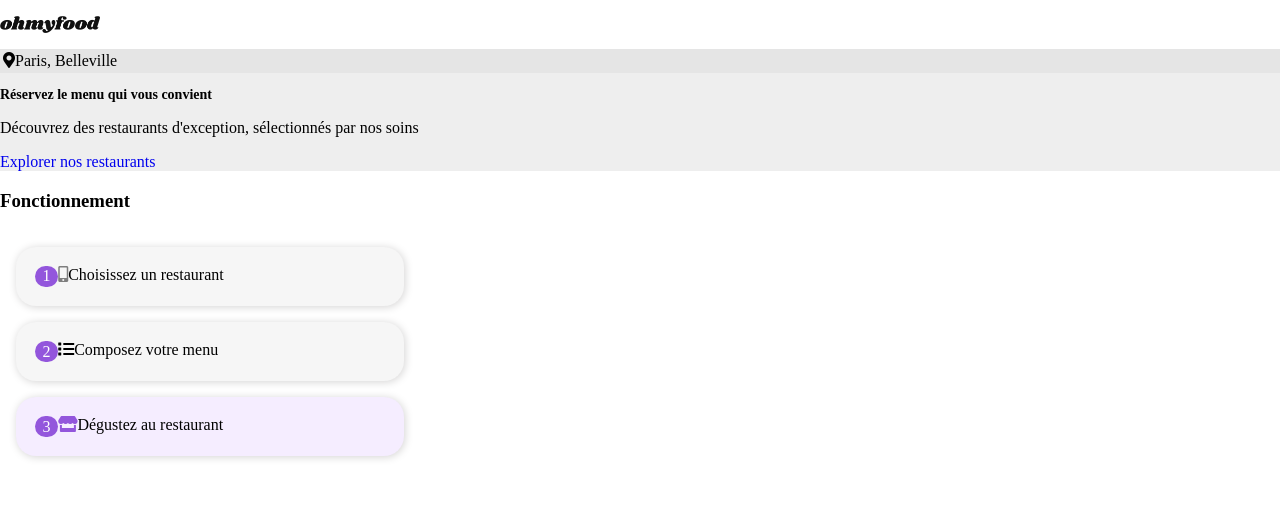
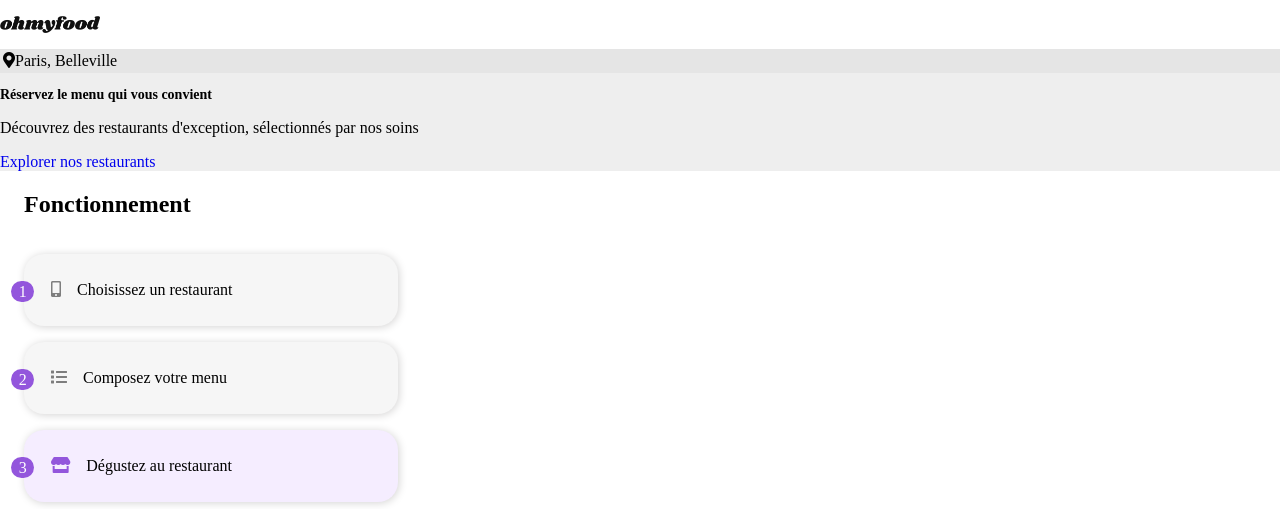
Before and after one commit to jessk971/jessicapaquet_3_01052021, a website: page index.html in a window 1280 px wide. Shown: the top 509 px of the page. Drawn offline with Linux system fonts and the light colour scheme.

Commit message:
navbar ok

```diff
--- a/index.html
+++ b/index.html
@@ -39,7 +39,7 @@
 
         <div class="navbar">
 
-            <h3>Fonctionnement</h3>
+            <h2>Fonctionnement</h2>
 
             <nav>
                 <div class="navbar_option">
@@ -48,7 +48,7 @@
                 </div>
                 <div class="navbar_option">
                     <a href="#" class="two" style="text-decoration: underline transparent;">
-                        <div class="number">2</div><i class="fas fa-list"></i>Composez votre menu</a>
+                        <div class="number">2</div><i class="fas fa-list" style="color: rgb(126, 126, 126);"></i>Composez votre menu</a>
                 </div>
                 <div class="navbar_option">
                     <a href="#" class="three" style="text-decoration: underline transparent;">
--- a/style.css
+++ b/style.css
@@ -118,8 +118,8 @@ article.establishment p {
     margin-bottom: 1em;
     background-color: rgb(246, 246, 246);
     color: black;
-    width: 350px;
-    padding: 1em;
+    width: 320px;
+    padding: 1.5em;
     box-shadow: 1px 1px 8px rgb(212, 211, 211);
 }
 
@@ -133,6 +133,7 @@ article.establishment p {
     flex-direction: column;
     text-align: center;
     padding: 1em;
+    margin-left: 0.5em;
 }
 
 .navbar a.three {
@@ -149,4 +150,22 @@ div.number {
     width: 20px;
     color: white;
     padding: 0.1em;
+    position: absolute;
+    left: 0.7em;
 }
+
+.fa-mobile-alt {
+    padding-right: 1em;
+}
+
+.fa-list {
+    padding-right: 1em;
+}
+
+.fa-store {
+    padding-right: 1em;
+}
+
+.navbar h2 {
+    margin-left: 1em;
+}
```
